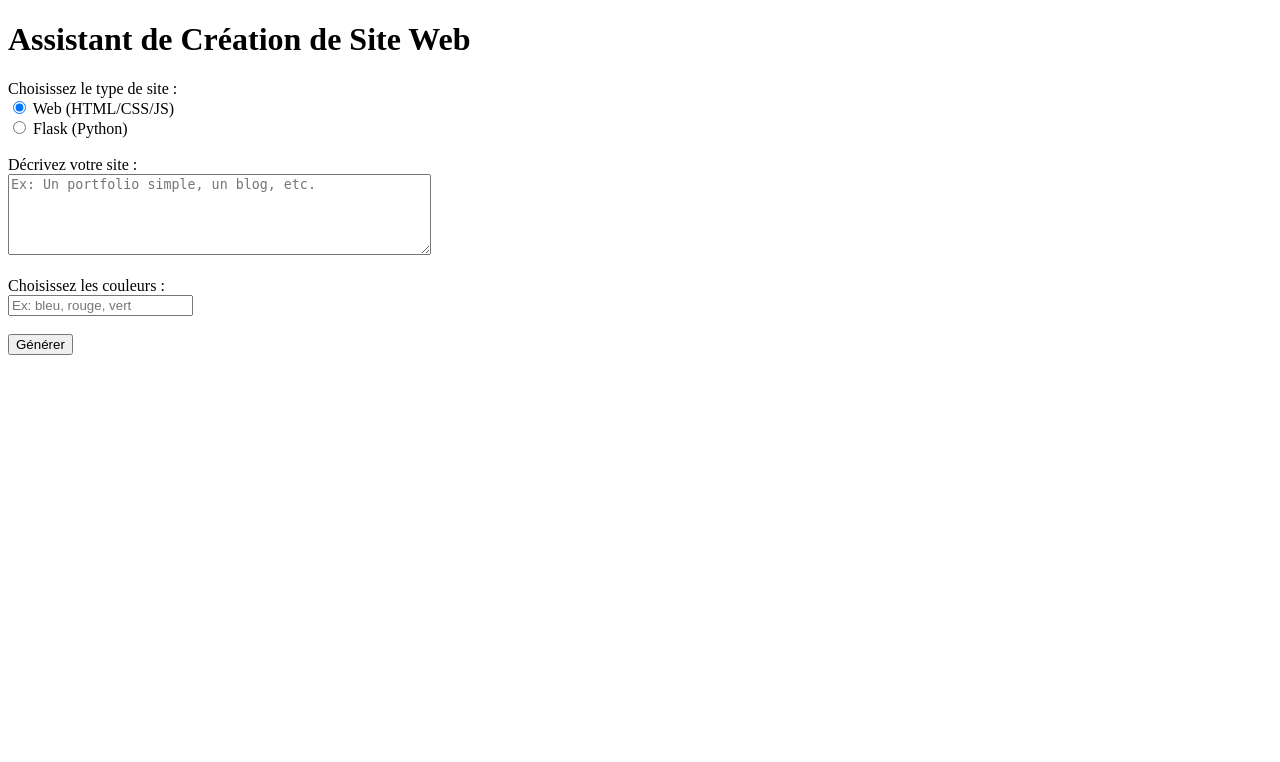
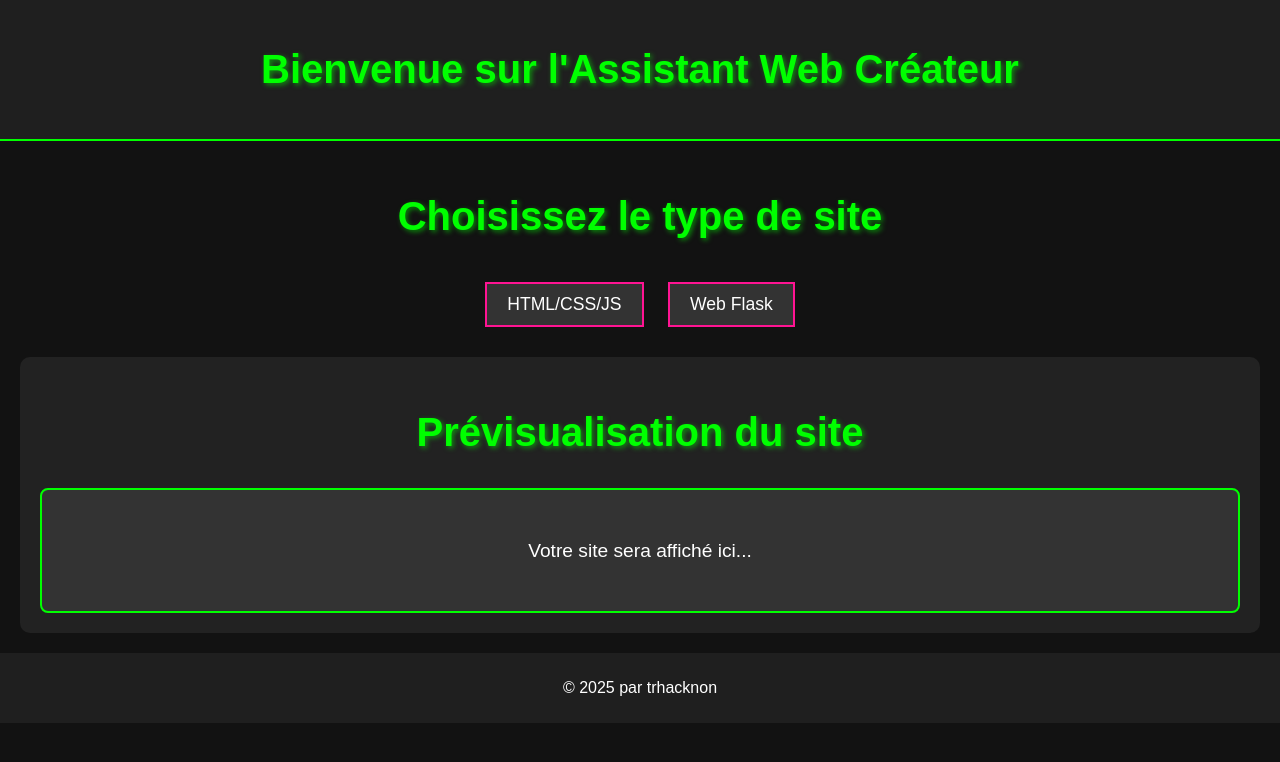
Before and after one commit to tucommenceapousser/genwebai, a Flask app: page / in a window 1280 px wide. Shown: the top 762 px of the page. Run offline with Flask 2, Linux system fonts and the light colour scheme.

Commit message:
Update index.html

```diff
--- a/templates/index.html
+++ b/templates/index.html
@@ -1,24 +1,33 @@
 <!DOCTYPE html>
 <html lang="fr">
 <head>
-    <meta charset="UTF-8">
-    <meta name="viewport" content="width=device-width, initial-scale=1.0">
-    <title>Assistant Création de Site</title>
+  <meta charset="UTF-8">
+  <meta name="viewport" content="width=device-width, initial-scale=1.0">
+  <title>Assistant Web Créateur</title>
+  <link rel="stylesheet" href="styles.css">
 </head>
 <body>
-    <h1>Assistant de Création de Site Web</h1>
-    <form method="POST">
-        <label for="mode">Choisissez le type de site :</label><br>
-        <input type="radio" id="html" name="mode" value="web" checked> Web (HTML/CSS/JS)<br>
-        <input type="radio" id="flask" name="mode" value="flask"> Flask (Python)<br><br>
+  <header>
+    <h1>Bienvenue sur l'Assistant Web Créateur</h1>
+  </header>
 
-        <label for="details">Décrivez votre site :</label><br>
-        <textarea name="details" rows="5" cols="50" placeholder="Ex: Un portfolio simple, un blog, etc."></textarea><br><br>
+  <main>
+    <section class="intro">
+      <h2>Choisissez le type de site</h2>
+      <button class="btn primary">HTML/CSS/JS</button>
+      <button class="btn secondary">Web Flask</button>
+    </section>
 
-        <label for="colors">Choisissez les couleurs :</label><br>
-        <input type="text" name="colors" placeholder="Ex: bleu, rouge, vert"><br><br>
+    <section class="preview">
+      <h2>Prévisualisation du site</h2>
+      <div id="preview-box">
+        <p>Votre site sera affiché ici...</p>
+      </div>
+    </section>
+  </main>
 
-        <input type="submit" value="Générer">
-    </form>
+  <footer>
+    <p>&copy; 2025 par trhacknon</p>
+  </footer>
 </body>
 </html>
```
